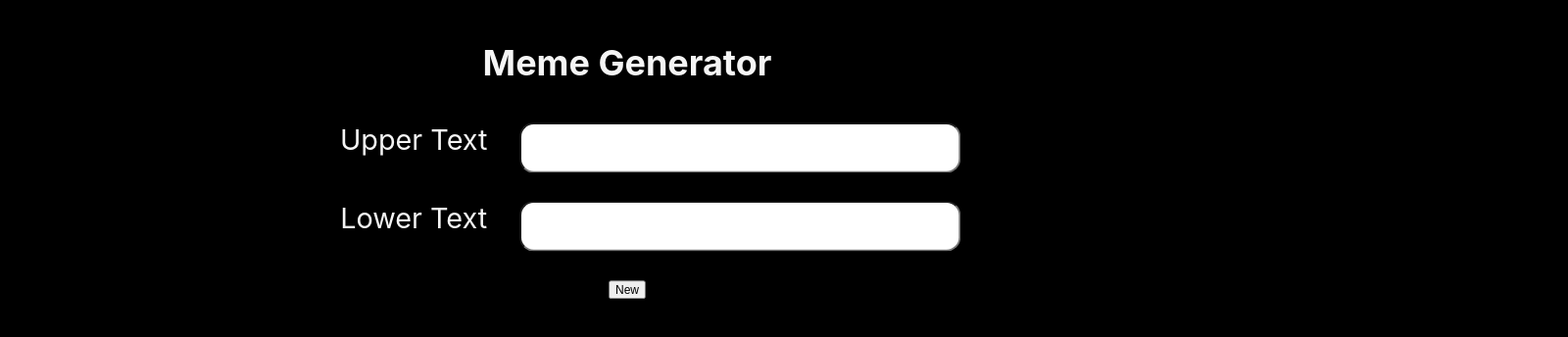
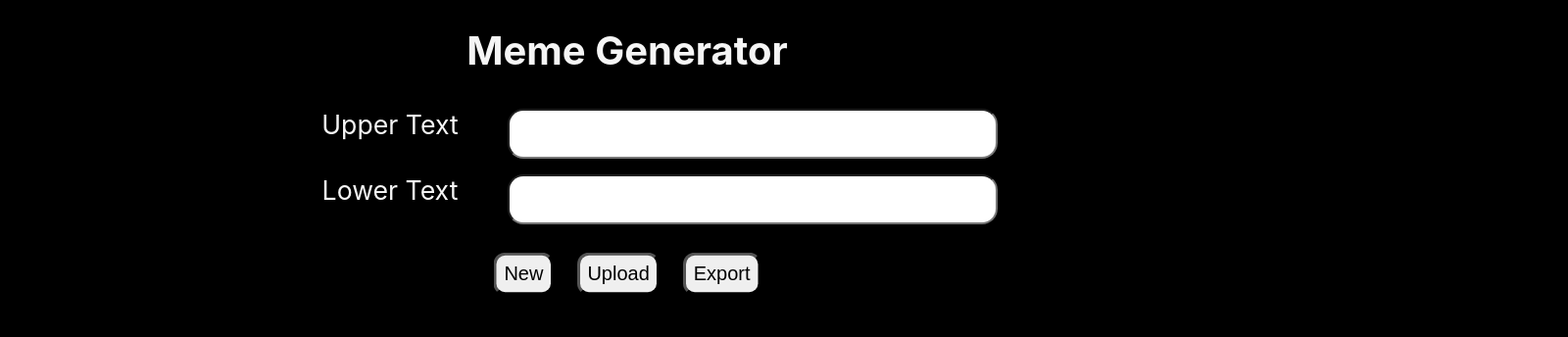
Before and after one commit to TomEsDE/wbs-meme-generator, a React (Create React App) app: page / in a window 1280 px wide. Shown: the top 344 px of the page at 98% size, 1600 px wide, since content can reach past the window. Built offline with nearby package versions, Linux system fonts and the light colour scheme; no server answers.

Commit message:
dom-to-img

```diff
--- a/src/App.css
+++ b/src/App.css
@@ -6,7 +6,7 @@
 }
 
 main {
-  transform: scale(0.9);
+  transform: scale(1);
 }
 
 .App-header {
@@ -32,14 +32,14 @@ h1 {
 .generate-input-div {
   display: flex;
   justify-content: center;
-  padding: 1rem;
-  font-size: 24pt;
+  padding: 0.5rem;
+  font-size: 20pt;
   border-radius: 1rem;
 }
 
 .generate-input-div > input {
   padding: 0.5rem;
-  font-size: 24pt;
+  font-size: 20pt;
   border-radius: 1rem;
   width: 30rem;
 }
@@ -54,15 +54,15 @@ h1 {
   position: relative;
   font-family: Impact, Haettenschweiler, 'Arial Narrow Bold', sans-serif;
   font-size: 36pt;
+  padding-bottom: 1rem;
 }
 
 .meme-div > img {
   background: black;
 }
-
 .meme-text-upper {
   position: absolute;
-  top: -20px;
+  top: -2rem;
   /* top: 50%; */
   left: 50%;
   transform: translate(-50%, 50%);
@@ -71,8 +71,30 @@ h1 {
 
 .meme-text-lower {
   position: absolute;
-  bottom: 3rem;
+  bottom: 3.6rem;
   left: 50%;
   transform: translate(-50%, 50%);
   text-shadow: 4px 0px 2px black;
 }
+
+.meme-buttons {
+  display: flex;
+  justify-content: center;
+  gap: 1rem;
+  padding: 1rem;
+  transform: scale(1.5);
+  padding-bottom: 2rem;
+}
+
+.meme-buttons > button {
+  padding: 5px;
+  border-radius: 0.5rem;
+}
+
+.meme-download {
+  padding-top: 1rem;
+  background: darkred;
+}
+
+.meme-download-header {
+}
--- a/src/components/Meme.jsx
+++ b/src/components/Meme.jsx
@@ -1,7 +1,10 @@
-import React, { useEffect, useState } from 'react';
+import React, { useEffect, useState, useRef } from 'react';
+import domtoimage from 'dom-to-image';
 
 export default function Meme({ memes, upper, lower }) {
   const [meme, setMeme] = useState(null);
+  const [showDL, setShowDL] = useState(false);
+  const memeNode = useRef();
 
   useEffect(() => {
     // console.log('memes', memes);
@@ -11,20 +14,51 @@ export default function Meme({ memes, upper, lower }) {
   }, [memes]);
 
   function showRandomMeme() {
+    setShowDL(false);
     if (memes) setMeme(memes[Math.floor(Math.random() * 100)]);
+  }
+
+  function uploadMeme() {
+    console.log('uploadMeme');
+  }
+
+  function exportMeme() {
+    // console.log('memeNode', memeNode);
+
+    if (!memeNode.current) return;
+
+    domtoimage
+      .toPng(memeNode.current)
+      .then(function (dataUrl) {
+        setShowDL(true);
+        var img = new Image();
+        img.src = dataUrl;
+        document.getElementById('img-dl').appendChild(img);
+      })
+      .catch(function (error) {
+        console.error('oops, something went wrong!', error);
+      });
   }
 
   return (
     <>
-      <div style={{ paddingBottom: '1rem' }}>
+      <div className="meme-buttons">
         <button onClick={showRandomMeme}>New</button>
+        <button onClick={uploadMeme}>Upload</button>
+        <button onClick={exportMeme}>Export</button>
       </div>
-      <div className="meme-div">
-        {memes && <img width={600} src={meme?.url} alt="bild"></img>}
+      <div ref={memeNode} className="meme-div">
+        {memes && <img width={500} src={meme?.url} alt="bild"></img>}
 
         <div className="meme-text-upper">{upper}</div>
         <div className="meme-text-lower">{lower}</div>
       </div>
+      {showDL && (
+        <div className="meme-download">
+          <h2 className="meme-download-header">Download Meme</h2>
+          <div id="img-dl"></div>
+        </div>
+      )}
     </>
   );
 }
```
